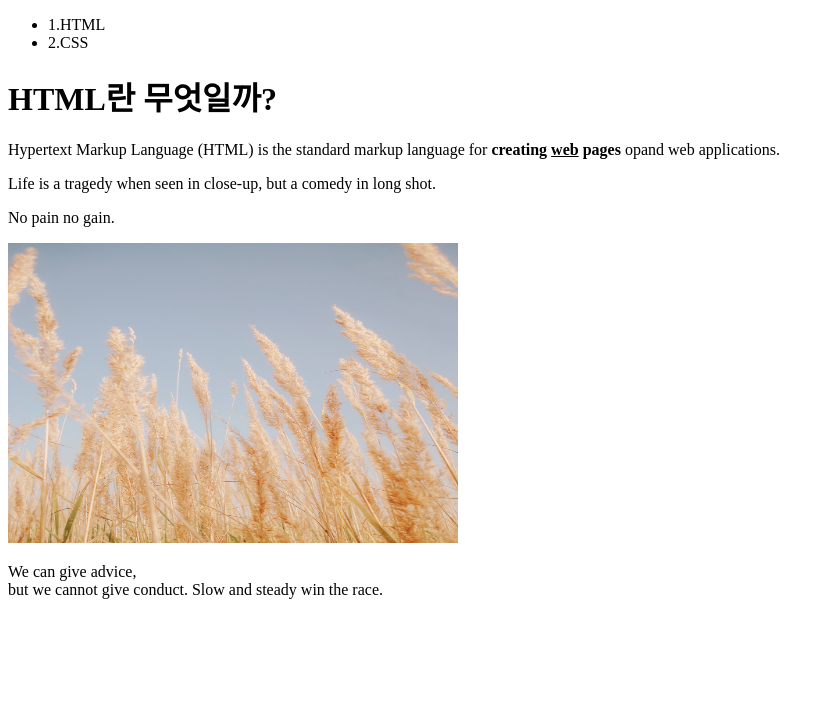
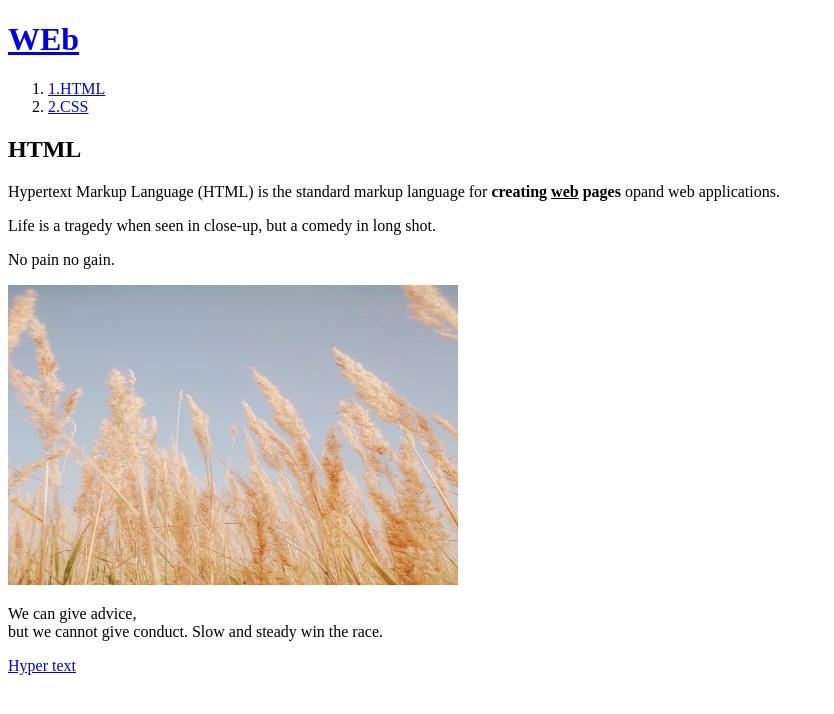
Before and after one commit to imgoing/HTML, a plain HTML site: page 1.html in a window 1280 px wide. Shown: the whole page, without its empty margins (0-834 px from the left). Drawn offline with Linux system fonts and the light colour scheme.

Commit message:
index.html

```diff
--- a/1.html
+++ b/1.html
@@ -5,12 +5,13 @@
     <meta charset="utf-8">
 </head>
 <body>
-    <ul>
-        <li>1.HTML</li>
-        <li>2.CSS</li>
-    </ul>
+    <h1><a href="index.html">WEb</a></h1>
+    <ol>
+     <li><a href="1.html">1.HTML</a></li>
+     <li><a href="2.html">2.CSS</a></li>
+    </ol>
 
-    <h1>HTML란 무엇일까?</h1>
+    <h2>HTML</h2>
     Hypertext Markup Language (HTML) is the standard markup
     language for <strong>creating <u>web</u> pages</strong> opand web applications.
     <p>Life is a tragedy when seen in close-up, but a comedy in long shot.</p>
@@ -20,5 +21,6 @@
         We can give advice,<br>
         but we cannot give conduct. Slow and steady win the race.
     </p>
+    <a href="https://www.youtube.com/watch?v=V3pkC1hE-as&list=PLuHgQVnccGMDZP7FJ_ZsUrdCGH68ppvPb&index=14" target="_blank" title="생활코딩">Hyper text</a>
 </body>
 </html>
```
Also changed, not shown: 2.html (added, +18 -0 lines), index.html (added, +18 -0 lines).
